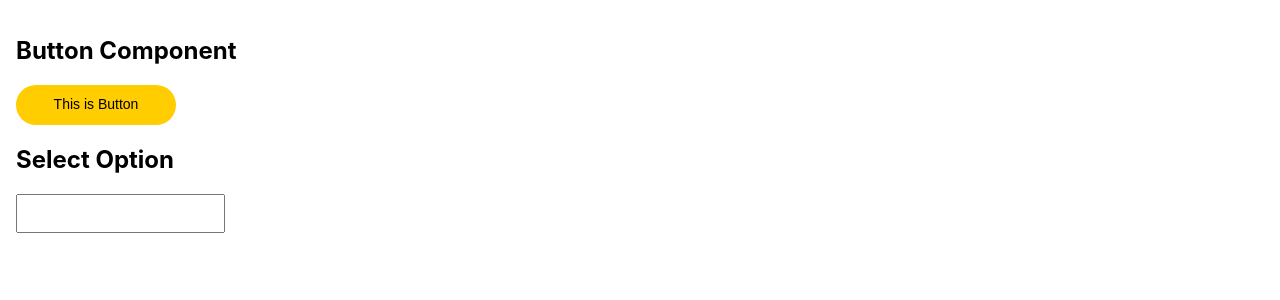
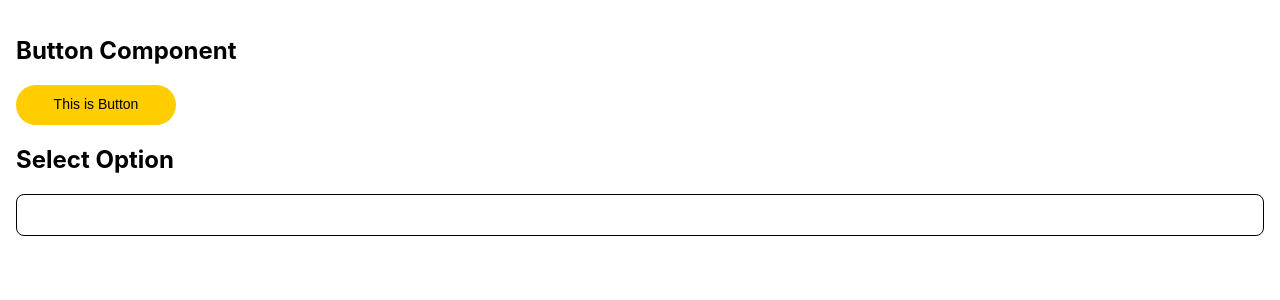
Before and after one commit to rezabagusp/RTL-warior, a React (Create React App) app: page / in a window 1280 px wide. Shown: the top 300 px of the page. Built offline with nearby package versions, Linux system fonts and the light colour scheme.

Commit message:
feat: finishing select option component

```diff
--- a/src/component/SelectOption/index.scss
+++ b/src/component/SelectOption/index.scss
@@ -1,9 +1,26 @@
+.selectOption-displayWrapper {
+  position: relative;
+  border: 1px solid black;
+  border-radius: 8px;
+  padding: 10px 16px;
+}
+
 .selectOption input {
-  padding: 10px 14px;
+  border: none;
+  outline: none;
+  width: 100%;
+  max-width: 100%;
+  padding: 0;
+  margin: 0;
 }
 
 .selectOption-list {
   max-width: 100%;
+}
+
+.selectOption-listItem {
+  padding: 10px 16px;
+  font-size: 14px;
 }
 
 .selectOption-listItem:hover,
@@ -13,5 +30,5 @@
 }
 
 .selectOption-listItem.is-selected {
-  background-color: aqua;
+  background-color: #FFCD00;
 }
--- a/src/component/SelectOption/index.tsx
+++ b/src/component/SelectOption/index.tsx
@@ -3,42 +3,31 @@ import React, {
   useRef,
   useEffect,
   ReactNode,
+  FunctionComponent,
 } from 'react';
 import cls from 'classnames';
+import { Option } from '../../types';
 import './index.scss';
 
-type Option = {
-  id: number,
-  name: string,
+type Props = {
+  className?: string,
+  data: Option[],
+  selected: Option | null,
+  onSelect: (newSelected: Option) => void
 }
 
-const DATA: Option[] = [
-  {
-    id: 1,
-    name: 'BWM',
-  },
-  {
-    id: 2,
-    name: 'Ferrari',
-  },
-  {
-    id: 3,
-    name: 'Lamborghini',
-  },
-  {
-    id: 4,
-    name: 'Ford',
-  },
-];
-
-const SelectOption = () => {
+const SelectOption: FunctionComponent<Props> = ({
+  className,
+  data,
+  selected,
+  onSelect,
+}) => {
   const wrapperRef = useRef(null);
   const inputRef = useRef(null);
 
   const [showlist, setShowList] = useState<boolean>(false);
   const [cursor, setCursor] = useState<number>(0);
-  const [items] = useState<Option[]>(DATA);
-  const [selected, setSelected] = useState<Option | null>(null);
+  const [items] = useState<Option[]>(data);
 
   const handleClickOutside = (e: any) => {
     const isClickOutside = wrapperRef
@@ -51,7 +40,7 @@ const SelectOption = () => {
 
   const handleSelectItem = (selectedItem: Option): void => {
     setShowList(false);
-    setSelected(selectedItem);
+    onSelect(selectedItem);
   };
 
   const handleKeyDown = (e: any): void => {
@@ -100,16 +89,21 @@ const SelectOption = () => {
   return (
     <div
       ref={wrapperRef}
-      className="selectOption"
+      className={cls('selectOption', className)}
+      onClick={() => {
+        if (!showlist) {
+          setShowList(true);
+          (inputRef?.current as unknown as HTMLElement).focus();
+        }
+      }}
     >
-      <input
-        ref={inputRef}
-        onClick={() => {
-          if (!showlist) setShowList(true);
-        }}
-        onKeyDown={handleKeyDown}
-        value={selected?.name}
-      />
+      <div className="selectOption-displayWrapper">
+        <input
+          ref={inputRef}
+          onKeyDown={handleKeyDown}
+          value={selected?.name}
+        />
+      </div>
       <div className="selectOption-list">
         {renderList()}
       </div>
--- a/src/root/App.tsx
+++ b/src/root/App.tsx
@@ -1,11 +1,34 @@
 import React, {
+  useState,
   FunctionComponent,
 } from 'react';
 import Button from '../component/Button';
 import SelectOption from '../component/SelectOption';
+import { Option } from '../types';
 import './App.scss';
 
+const DATA: Option[] = [
+  {
+    id: 1,
+    name: 'BWM',
+  },
+  {
+    id: 2,
+    name: 'Ferrari',
+  },
+  {
+    id: 3,
+    name: 'Lamborghini',
+  },
+  {
+    id: 4,
+    name: 'Ford',
+  },
+];
+
 const App: FunctionComponent<any> = () => {
+  const [selected, setSelected] = useState<Option | null>(null);
+
   const handleClickBtn = () => {
     const text = 'hallo warior';
     alert(text); // eslint-disable-line
@@ -19,7 +42,11 @@ const App: FunctionComponent<any> = () => {
       </Button>
 
       <h2>Select Option</h2>
-      <SelectOption />
+      <SelectOption
+        selected={selected}
+        onSelect={(newSelected: Option) => setSelected(newSelected)}
+        data={DATA}
+      />
     </div>
   );
 };
--- /dev/null
+++ b/src/types/Option/index.ts
@@ -0,0 +1,4 @@
+export type Option = {
+  id: number,
+  name: string,
+}
--- /dev/null
+++ b/src/types/index.ts
@@ -0,0 +1,5 @@
+import { Option } from './Option';
+
+export type {
+  Option,
+};
```
